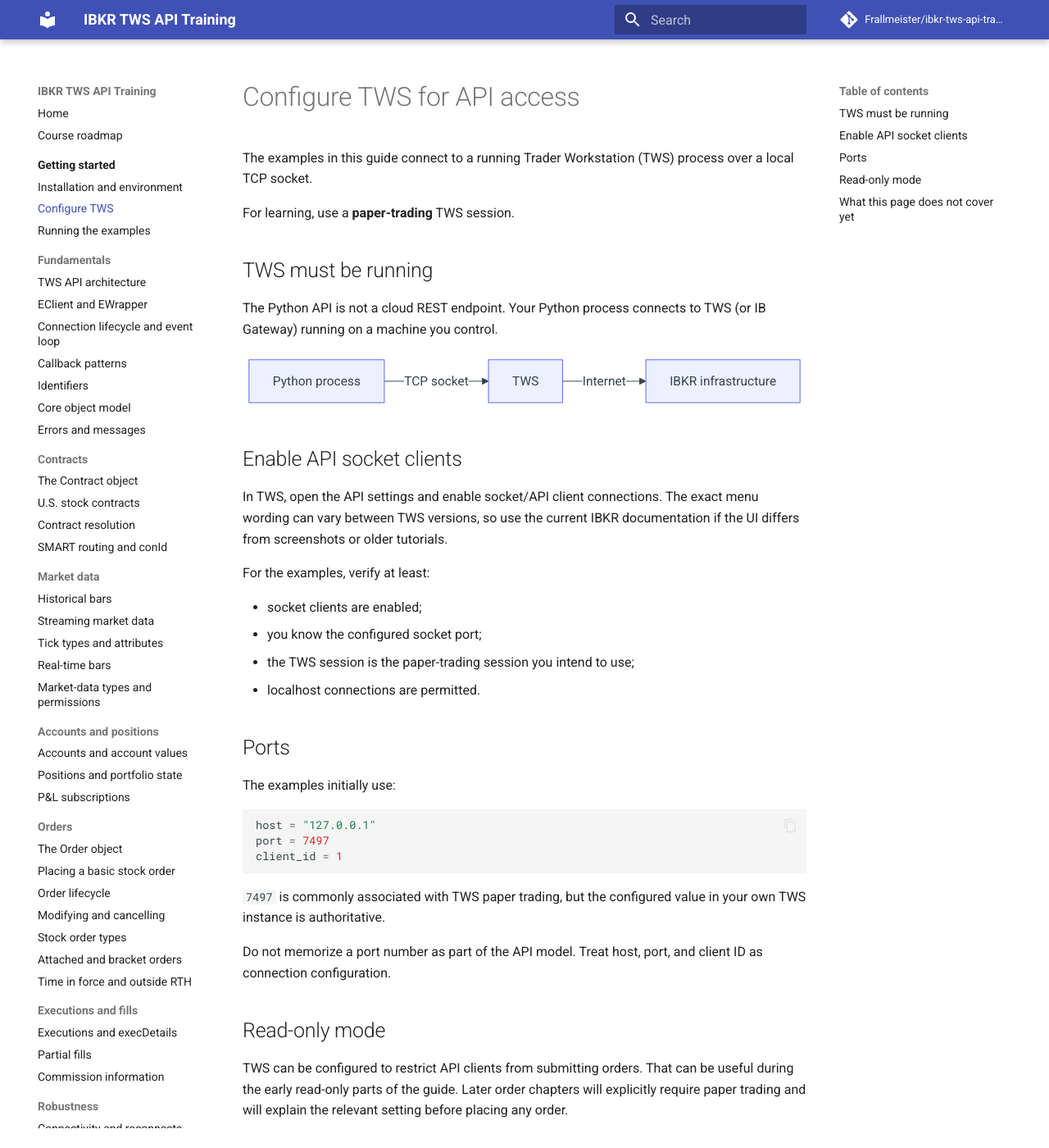
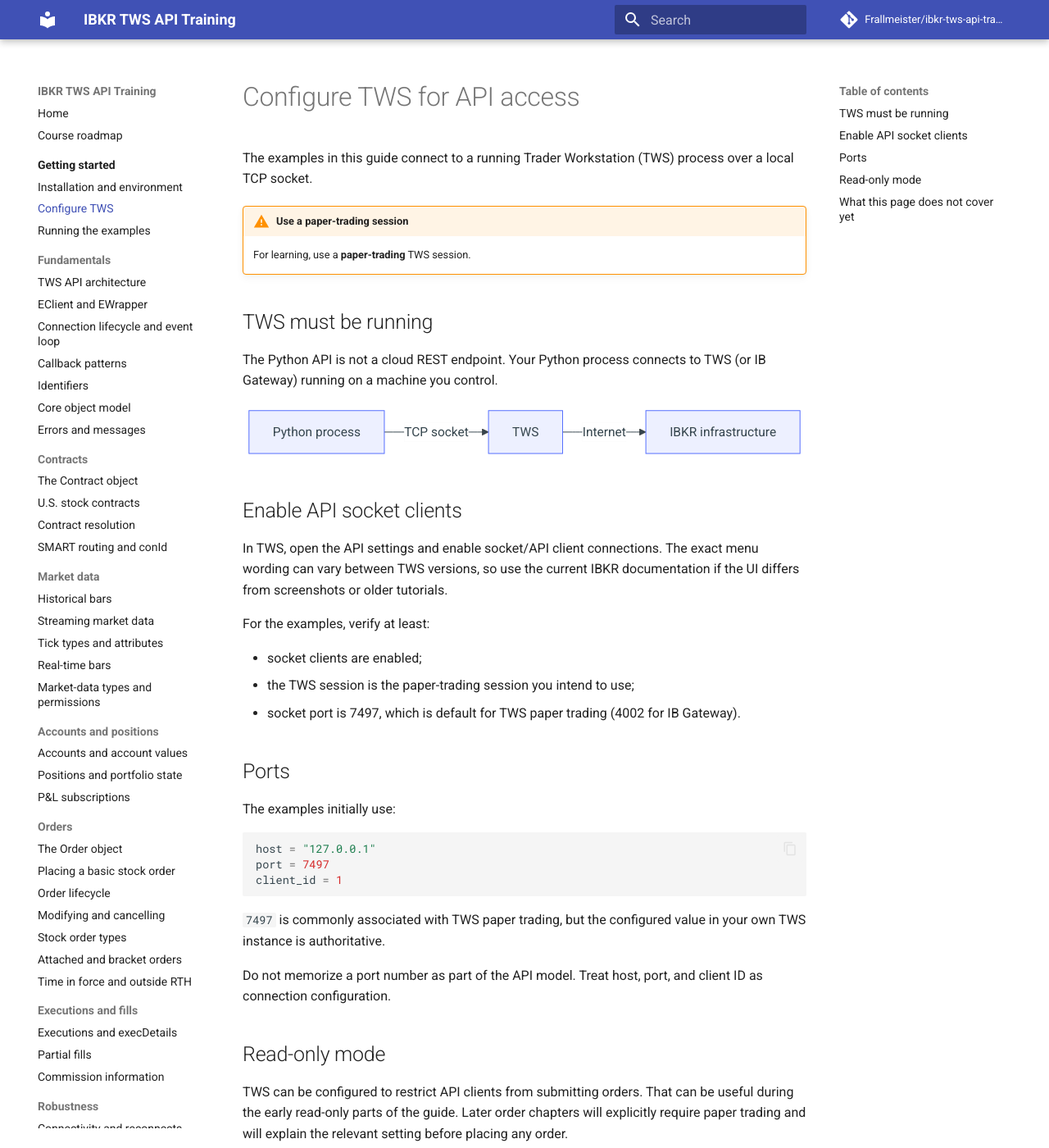
Before and after one commit to Frallmeister/ibkr-tws-api-training, an MkDocs documentation site: the page built from docs/getting-started/tws-configuration.md, in a window 1280 px wide and 1400 px high. Shown: the whole window at 82% size. Built offline with MkDocs 1.6.1 and Material for MkDocs 9.7.7, drawn with Linux system fonts in a browser that asks for light colours; comment, search, counter and statistics services are not loaded.

Commit message:
Add warning box for paper trading

```diff
--- a/docs/getting-started/tws-configuration.md
+++ b/docs/getting-started/tws-configuration.md
@@ -2,7 +2,8 @@
 
 The examples in this guide connect to a running Trader Workstation (TWS) process over a local TCP socket.
 
-For learning, use a **paper-trading** TWS session.
+!!! warning "Use a paper-trading session"
+    For learning, use a **paper-trading** TWS session.
 
 ## TWS must be running
 
@@ -21,9 +22,8 @@
 For the examples, verify at least:
 
 - socket clients are enabled;
-- you know the configured socket port;
 - the TWS session is the paper-trading session you intend to use;
-- localhost connections are permitted.
+- socket port is 7497, which is default for TWS paper trading (4002 for IB Gateway).
 
 ## Ports
 
```
